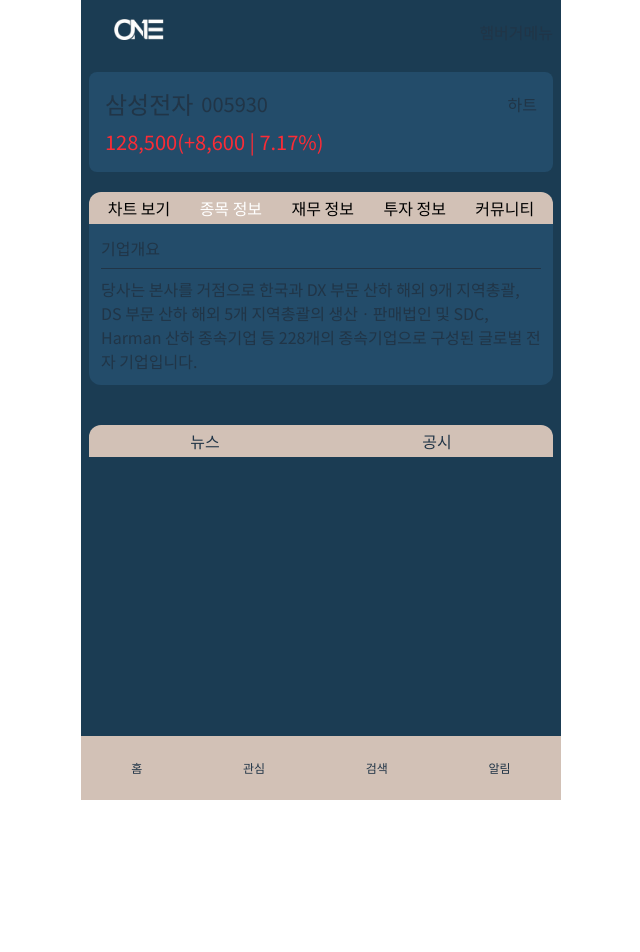
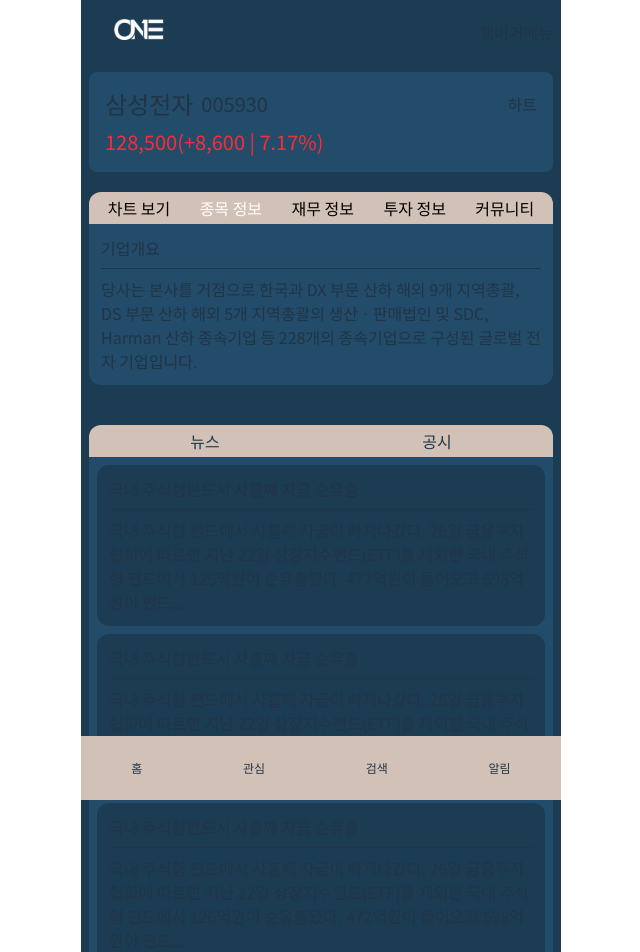
Before and after one commit to one-stock/FE-one-stock, a React (Vite) app: page /stocks/info in a window 1280 px wide. Shown: the top 952 px of the page, without its empty margins (319-959 px from the left). Before the commit the page ends 800 px from the top, so only its background shows below. Built offline with nearby package versions, Linux system fonts and the light colour scheme.

Commit message:
feat : news 탭

```diff
--- a/src/component/stock/Information/StockMainInfo.jsx
+++ b/src/component/stock/Information/StockMainInfo.jsx
@@ -1,4 +1,5 @@
 import React from 'react';
+import StockNews from './news/StockNews';
 
 const StockMainInfo = () => {
     return (
@@ -11,6 +12,9 @@ const StockMainInfo = () => {
                             <button type='button'>공시 </button>
                         </div>
                     </div>
+                    <div className='bg-sub-color p-2 rounded-b-xl'>
+                    <StockNews/>
+                    </div>
             </div>
     );
 };
--- /dev/null
+++ b/src/component/stock/Information/news/StockNews.jsx
@@ -0,0 +1,23 @@
+import React, { useState } from 'react';
+import StockNewsItem from './StockNewsItem';
+
+const StockNews = () => {
+
+    const [itemCount, setItemCount] = useState(3);
+    const handleMoreClick = () => {
+        setItemCount(prevCount => prevCount * 2);
+    };
+
+    return (
+        <div className='flex flex-col gap-2 items-center'>
+            <div className='flex flex-col gap-2'>
+                {Array.from({ length: itemCount }).map((_, index) => (
+                    <StockNewsItem key={index} />
+                ))}
+            </div>
+            <div className='bg-main-color rounded-xl p-2 min-w-20 flex justify-center'><button className='w-full' onClick={handleMoreClick}>더보기</button></div>
+        </div>
+    );
+};
+
+export default StockNews;
--- /dev/null
+++ b/src/component/stock/Information/news/StockNewsItem.jsx
@@ -0,0 +1,13 @@
+import React from 'react';
+
+const StockNewsItem = () => {
+    return (
+        <div className='bg-main-color rounded-xl p-3 flex flex-col gap-2'>
+            <div>국내 <b>주식</b>형펀드서 사흘째 자금 순유출</div>
+            <div><hr/></div>
+            <div> 국내 <b>주식</b>형 펀드에서 사흘째 자금이 빠져나갔다. 26일 금융투자협회에 따르면 지난 22일 상장지수펀드(ETF)를 제외한 국내 <b>주식</b>형 펀드에서 126억원이 순유출됐다. 472억원이 들어오고 598억원이 펀드...</div>
+        </div>
+    );
+};
+
+export default StockNewsItem;
```
